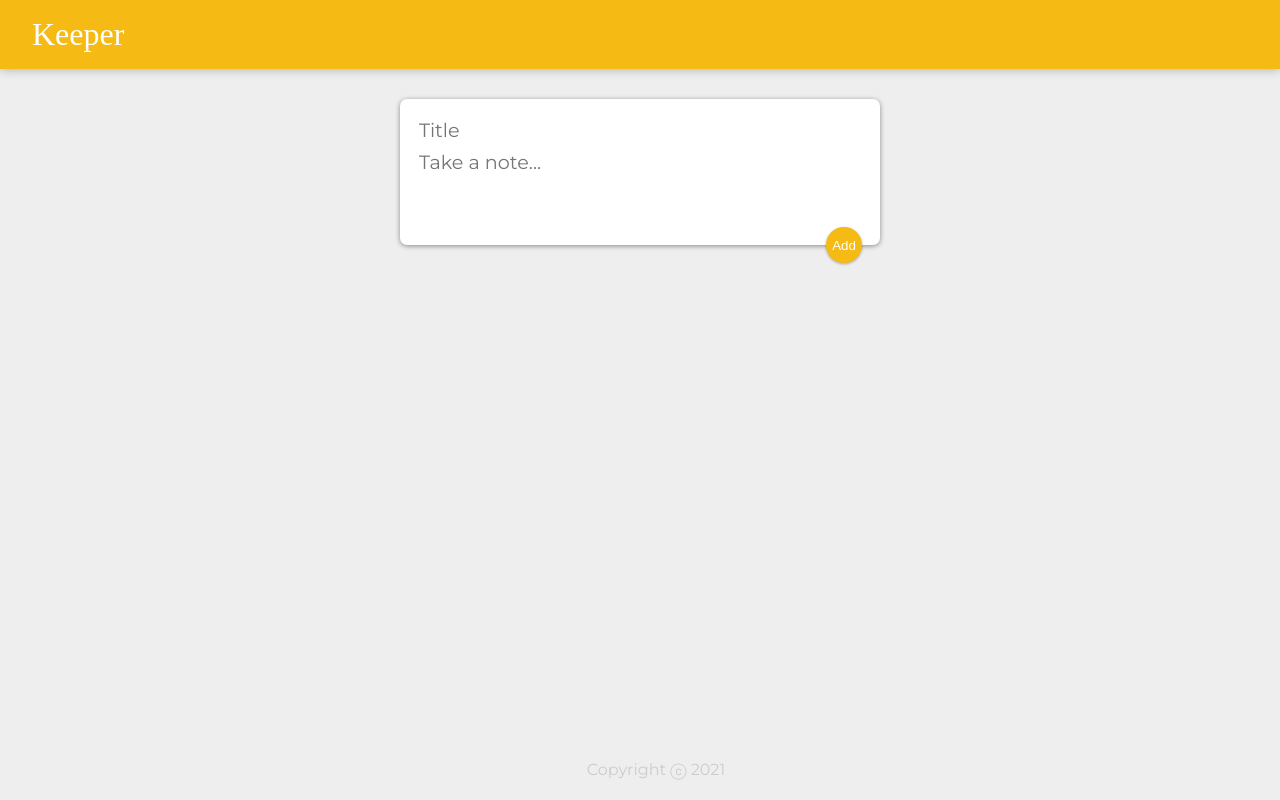
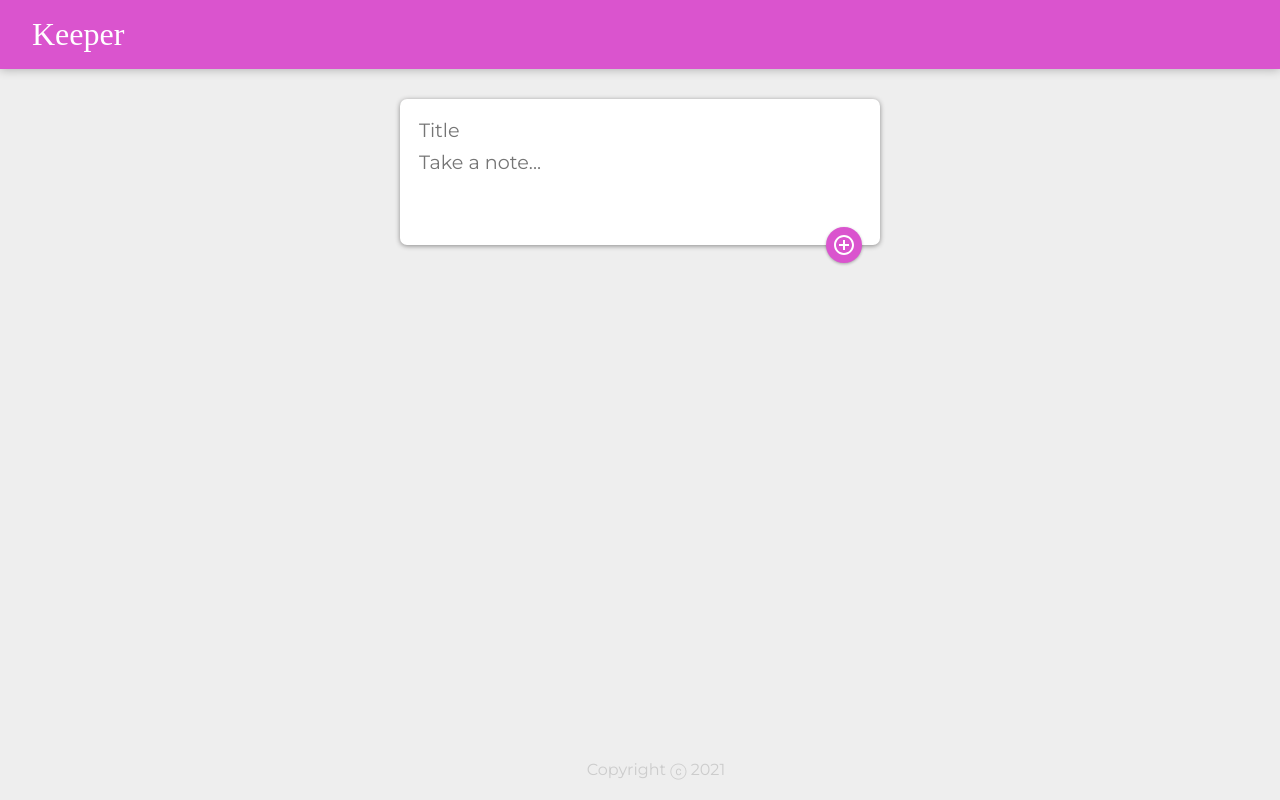
Before and after one commit to srglbrkchn/React36, a React (Create React App) app: page / in a window 1280 px wide. Built offline with nearby package versions, Linux system fonts and the light colour scheme; a web font is replaced by a local one.

Commit message:
Add Material ui Add Fab component and Zoom component to input area in CreateArea component to add more animation.

```diff
--- a/public/styles.css
+++ b/public/styles.css
@@ -12,7 +12,7 @@ body {
 }
 
 header {
-  background-color: #f5ba13;
+  background-color: #da54ce;
   margin: auto -16px;
   padding: 16px 32px;
   box-shadow: 0 0 10px 0 rgba(0, 0, 0, 0.3);
@@ -59,7 +59,7 @@ footer p {
   position: relative;
   float: right;
   margin-right: 10px;
-  color: #f5ba13;
+  color: #da54ce;
   border: none;
   width: 36px;
   height: 36px;
@@ -90,7 +90,7 @@ form.create-note button {
   position: absolute;
   right: 18px;
   bottom: -18px;
-  background: #f5ba13;
+  background: #da54ce;
   color: #fff;
   border: none;
   border-radius: 50%;
--- a/src/components/CreateArea.jsx
+++ b/src/components/CreateArea.jsx
@@ -1,13 +1,14 @@
-import React, { useState } from "react";
+import React, {useState} from "react";
+import Zoom from "@material-ui/core/Zoom";
+import Fab from "@material-ui/core/Fab";
+import AddCircleOutline from "@material-ui/icons/AddCircleOutline";
 
 function CreateArea(props) {
-  const [note, setNote] = useState({
-    title: "",
-    content: ""
-  });
+    const [note,
+        setNote] = useState({title: "", content: ""});
 
     function handleChange(event) {
-    const { name, value } = event.target;
+        const {name, value} = event.target;
 
         setNote(prevNote => {
             return {
@@ -19,10 +20,7 @@ function CreateArea(props) {
 
     function submitNote(event) {
         props.onAdd(note);
-    setNote({
-      title: "",
-      content: ""
-    });
+        setNote({title: "", content: ""});
         event.preventDefault();
     }
 
@@ -33,16 +31,18 @@ function CreateArea(props) {
                     name="title"
                     onChange={handleChange}
                     value={note.title}
-          placeholder="Title"
-        />
+                    placeholder="Title"/>
                 <textarea
                     name="content"
                     onChange={handleChange}
                     value={note.content}
                     placeholder="Take a note..."
-          rows="3"
-        />
-        <button onClick={submitNote}>Add</button>
+                    rows="3"/>
+                <Zoom in={true}>
+                    <Fab onClick={submitNote}>
+                        <AddCircleOutline/>
+                    </Fab>
+                </Zoom>
             </form>
         </div>
     );
--- a/src/components/Note.jsx
+++ b/src/components/Note.jsx
@@ -1,5 +1,6 @@
 import React from "react";
 import DeleteOutlineIcon from '@material-ui/icons/DeleteOutline';
+
 
 function Note(props) {
   function handleClick() {
```
Lines whose indentation alone changed are shown as unchanged.
